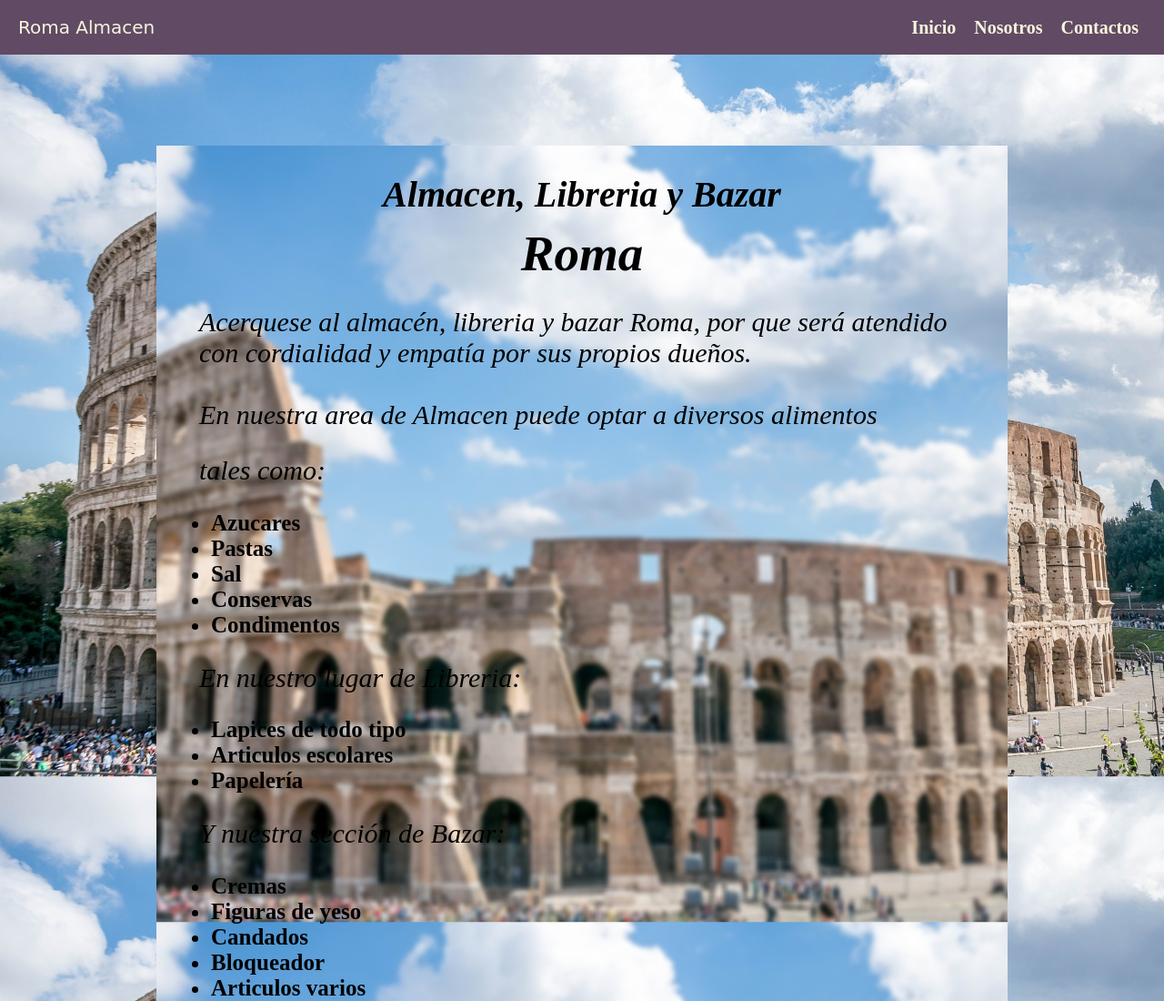
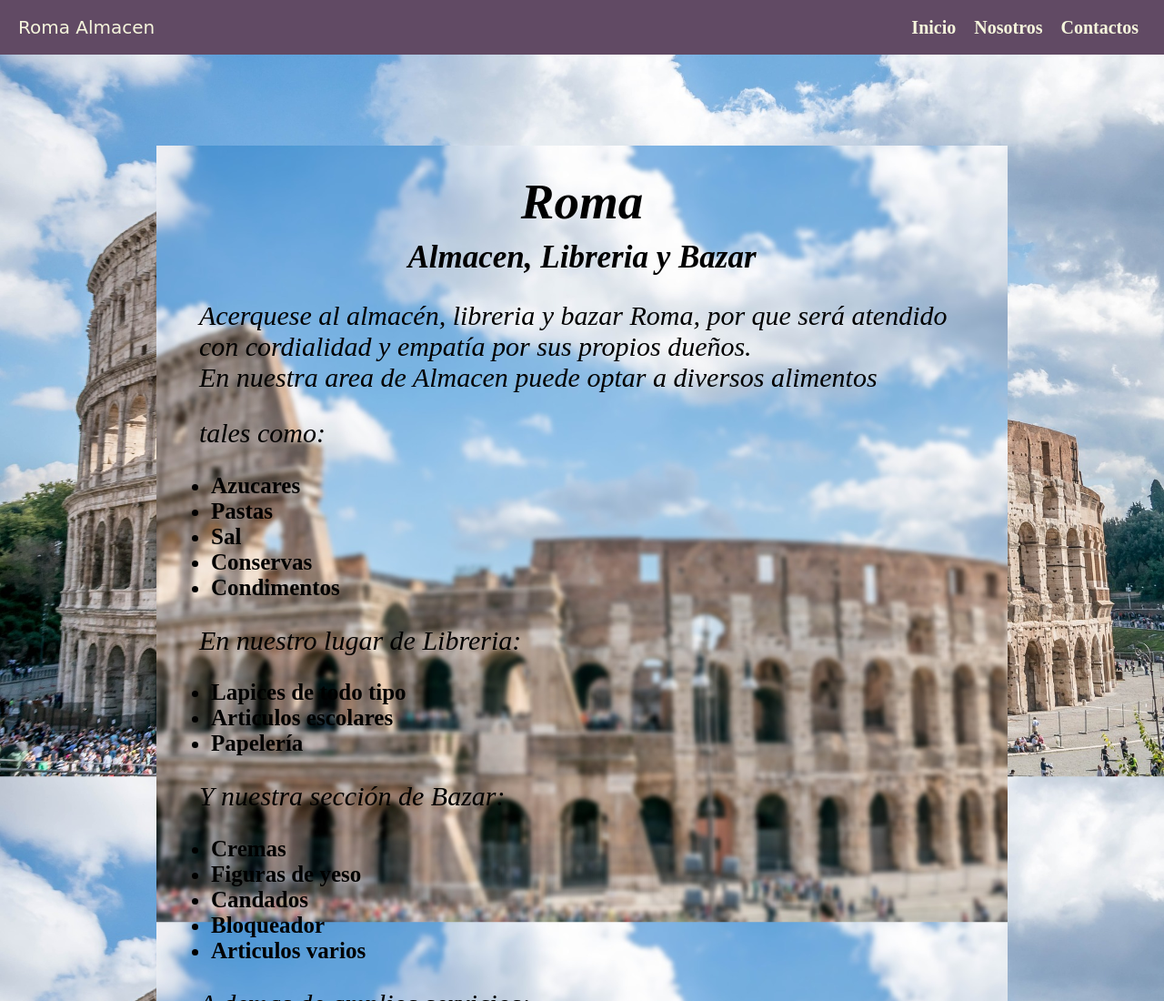
Before and after one commit to Cris01j/RomaAlmacen, a plain HTML site: page index.html in a window 1280 px wide. Shown: the top 1100 px of the page at 91% size. Drawn offline with Linux system fonts and the light colour scheme.

Commit message:
corrección de errores

```diff
--- a/css/estilos.css
+++ b/css/estilos.css
@@ -41,6 +41,12 @@ body{
 h1{
     font-style: italic;
     font-size: 40px;
+    margin: 10px;
+    text-align: center;
+}
+h2{
+    font-style: italic;
+    font-size: 35px;
     margin: 10px;
     text-align: center;
 }
--- a/index.html
+++ b/index.html
@@ -62,7 +62,7 @@
         </div>
 
         <nav id="menu">
-            <ul >
+            <ul>
                 <li><a href="index.html"> Inicio </a></li>
                 <li><a href="nosotros.html"> Nosotros </a></li>
                 <li><a href="contactos.html"> Contactos </a></li>
@@ -77,9 +77,9 @@
 
     <div id="contenedor">
 
+        <h1 id="roma"> Roma </h1>
+        <h2 class="intro"> Almacen, Libreria y Bazar </h2>
 
-        <h1 id="intro"> Almacen, Libreria y Bazar </h1>
-        <h1 id="roma"> Roma </h1>
 
 <!--
 
@@ -101,12 +101,10 @@
 
     <section>
 
-        <p id="intro">
+        <p class="intro">
             Acerquese al almacén, libreria y bazar Roma, por que será atendido con cordialidad
             y empatía por sus propios dueños.
-
-            <br></br>
-
+            <br>
             En nuestra area de Almacen puede optar a diversos alimentos
         </p>
         <p>tales como:</p>
```
